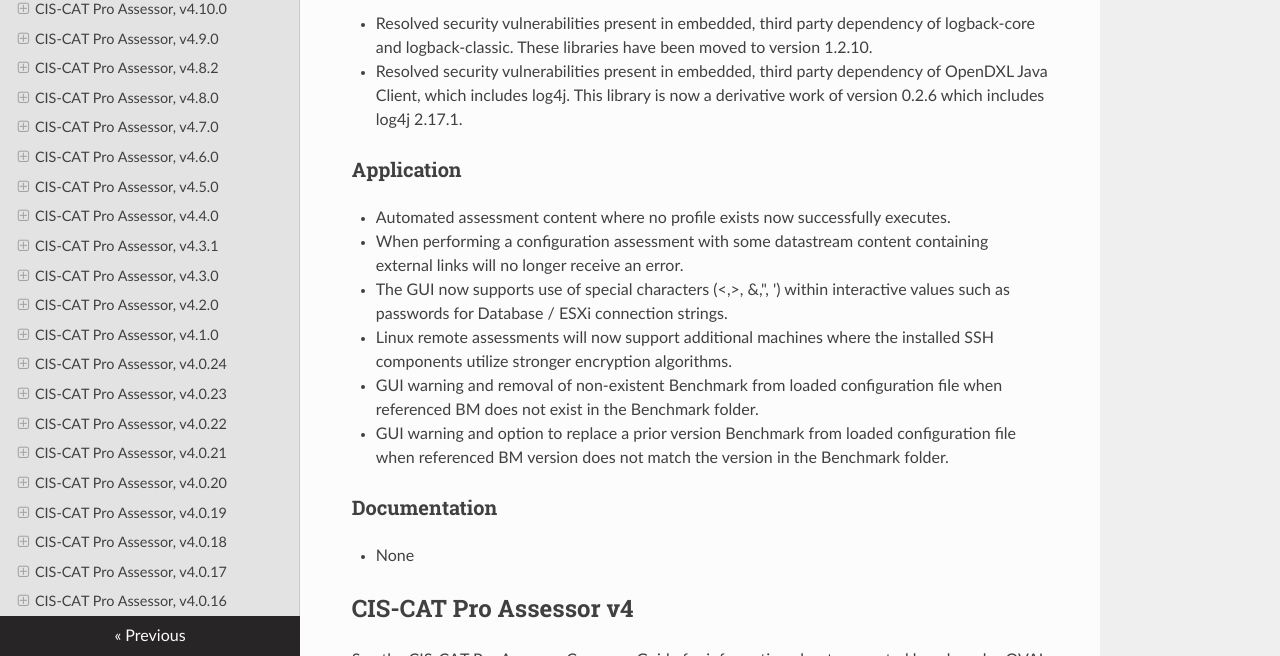
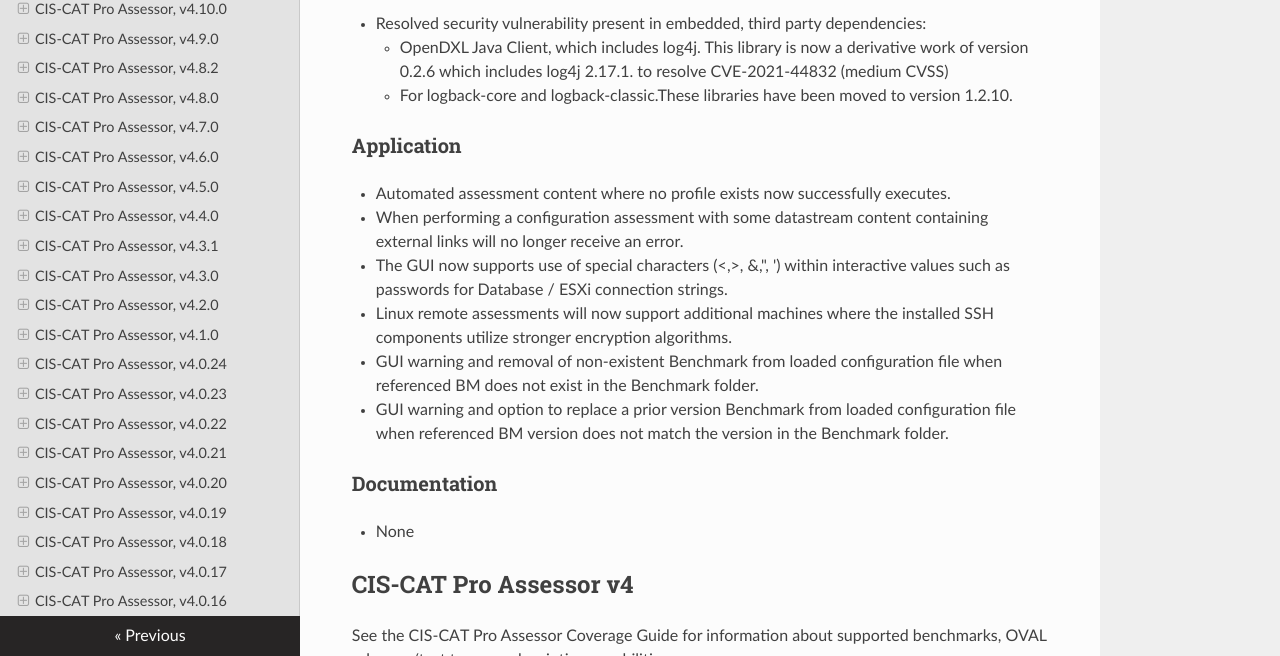
Before and after one commit to CISecurity/CCPA-Docs, an MkDocs documentation site: the page built from docs/Change Log.md, in a window 1280 px wide and 900 px high, scrolled down 680 px, cut to the strip 244-900 px from the top of the window. Built offline with MkDocs 1.6.1, drawn with Linux system fonts in a browser that asks for light colours; nearby versions of some CDN libraries.

Commit message:
fix formatting on change log

```diff
--- a/docs/Change Log.md
+++ b/docs/Change Log.md
@@ -20,8 +20,9 @@
 Lite now includes Ubuntu 20.04
 
 ### Security ###
-- Resolved security vulnerabilities present in embedded, third party dependency of logback-core and logback-classic. These libraries have been moved to version 1.2.10.
-- Resolved security vulnerabilities present in embedded, third party dependency of OpenDXL Java Client, which includes log4j. This library is now a derivative work of version 0.2.6 which includes log4j 2.17.1.
+- Resolved security vulnerability present in embedded, third party dependencies:
+	- OpenDXL Java Client, which includes log4j. This library is now a derivative work of version 0.2.6 which includes log4j 2.17.1. to resolve CVE-2021-44832 (medium CVSS)
+	- For logback-core and logback-classic.These libraries have been moved to version 1.2.10.
 
 ### Application ###
 - Automated assessment content where no profile exists now successfully executes.
```
